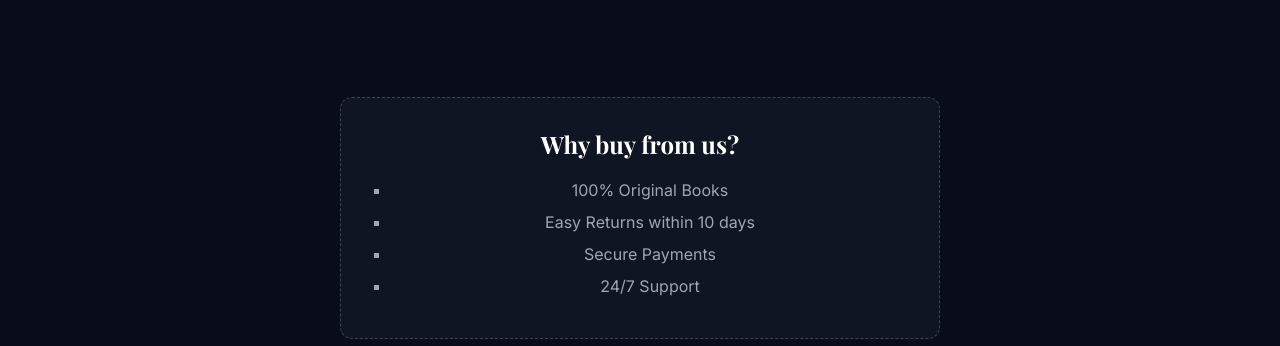
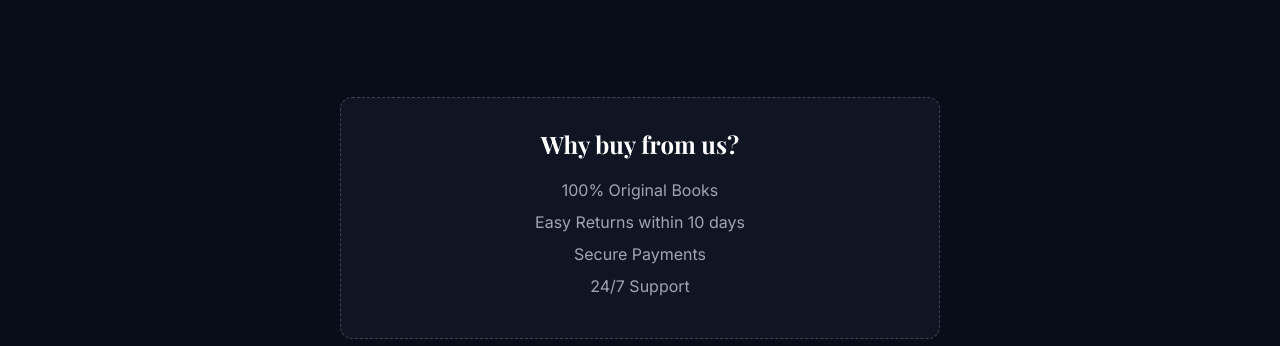
Before and after one commit to Jaswnth02/book-shopping-site, a plain HTML site: page offers.html in a window 1280 px wide. Shown: the part 832-1178 px from the top of the page. Drawn offline with nearby package versions, Linux system fonts and the light colour scheme.

Commit message:
style: remove list bullet points from Why Buy From Us section

```diff
--- a/style.css
+++ b/style.css
@@ -1298,8 +1298,8 @@ main {
 }
 
 .basic-features ul {
-  list-style-type: square;
-  padding-left: 20px;
+  list-style-type: none;
+  padding-left: 0;
   color: #a0a5b1;
 }
 
```
